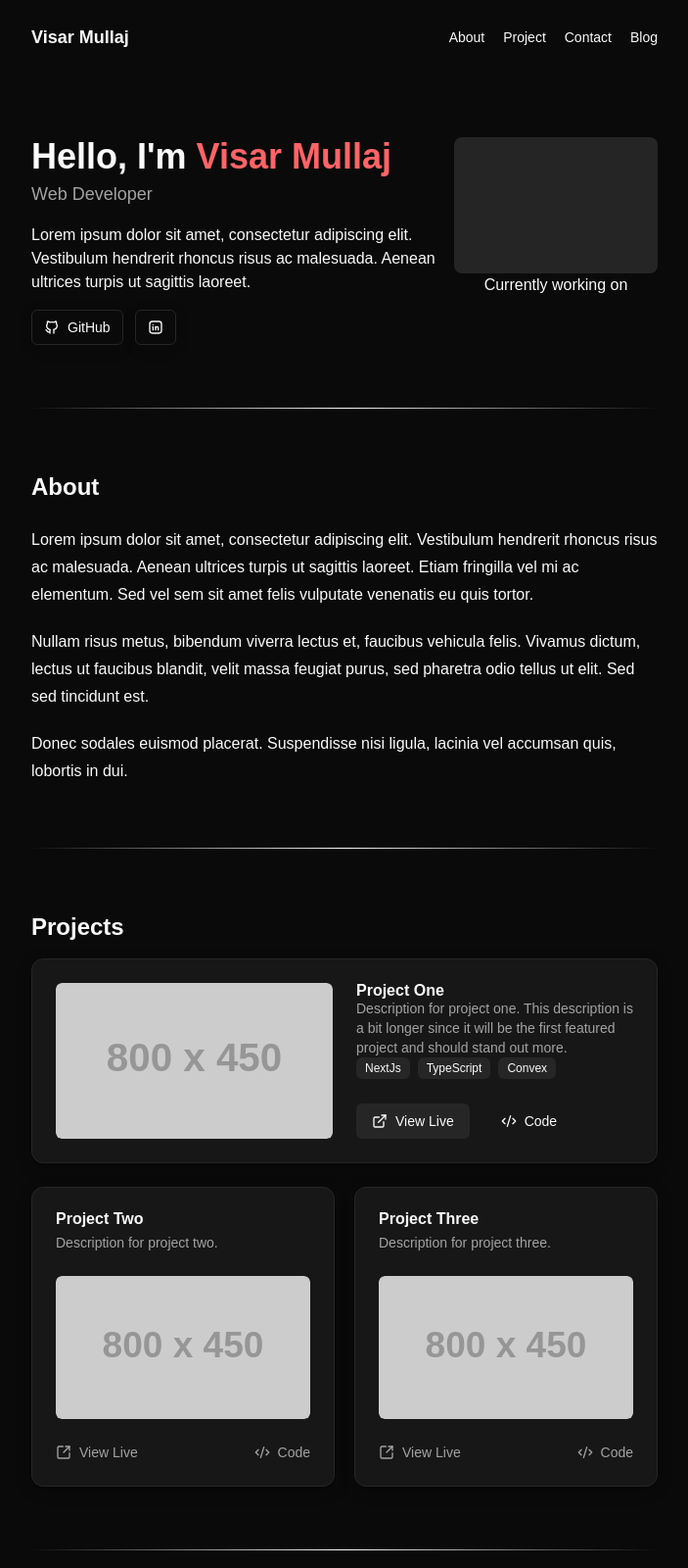
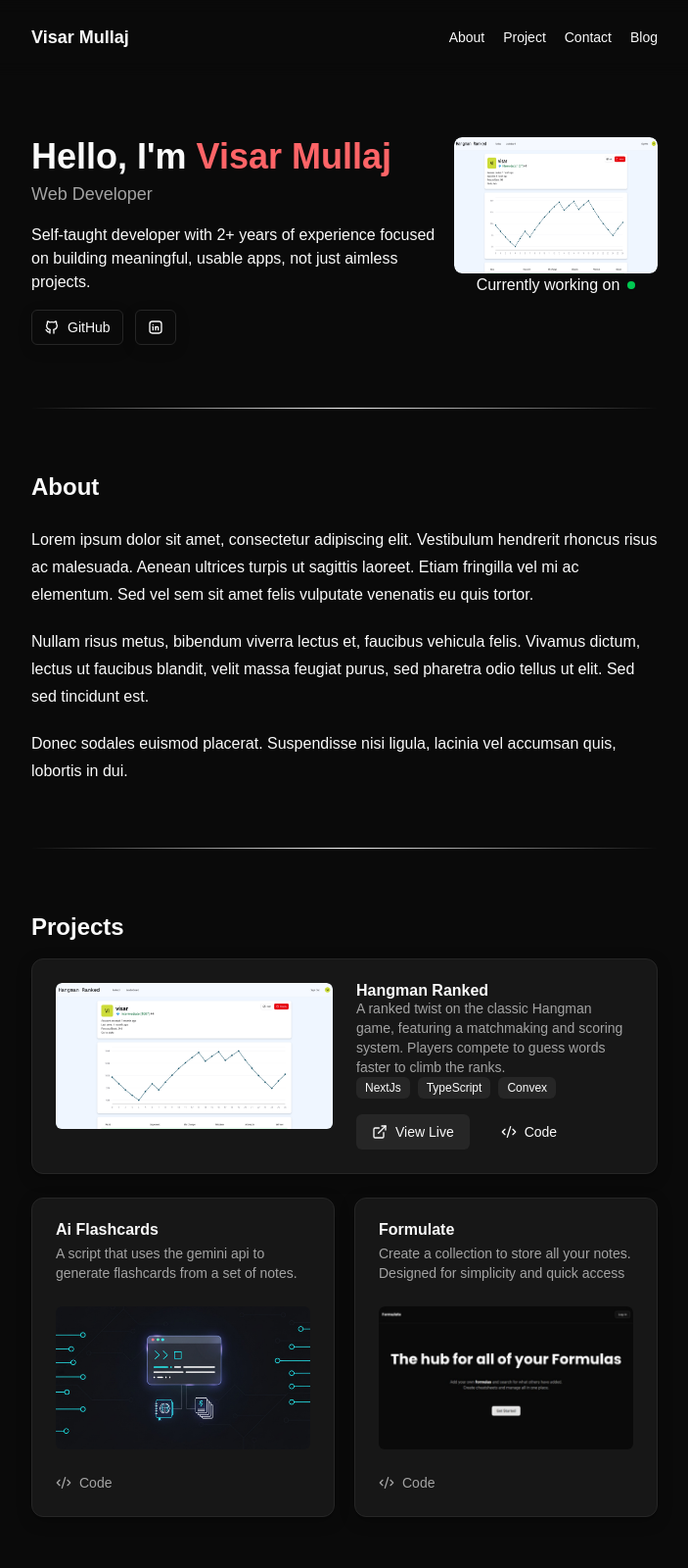
Before and after one commit to Notava1ble/Notava1ble.github.io, an Astro site: page / in a window 1280 px wide. Shown: the top 1600 px of the page at 98% size, without its empty margins (288-991 px from the left). Built offline with nearby package versions, Linux system fonts and the light colour scheme; Astro itself is replaced by a stand-in of ours; placeholder pictures from the web are drawn by us.

Commit message:
Added the projects

```diff
--- a/src/components/sections/Header.astro
+++ b/src/components/sections/Header.astro
@@ -1,11 +1,11 @@
 ---
 import { AspectRatio } from "../ui/aspect-ratio";
-import { Button, buttonVariants } from "../ui/button";
-import { Skeleton } from "../ui/skeleton";
+import { buttonVariants } from "../ui/button";
+import { cn } from "@/lib/utils";
 
 import GitHubIcon from "../../assets/icons/brand-github.svg";
 import LinkedInIcon from "../../assets/icons/brand-linkedin.svg";
-import { cn } from "@/lib/utils";
+import currentlyWorkngOn from "@/lib/data/currentlyWorkongOn";
 ---
 
 <header class="w-1/2 mx-auto flex mt-16 gap-4">
@@ -17,9 +17,8 @@ import { cn } from "@/lib/utils";
       <p class="text-muted-foreground text-lg">Web Developer</p>
     </div>
     <p>
-      Lorem ipsum dolor sit amet, consectetur adipiscing elit. Vestibulum
-      hendrerit rhoncus risus ac malesuada. Aenean ultrices turpis ut sagittis
-      laoreet.
+      Self-taught developer with 2+ years of experience focused on building
+      meaningful, usable apps, not just aimless projects.
     </p>
     <div class="flex gap-3">
       <a
@@ -40,9 +39,18 @@ import { cn } from "@/lib/utils";
     </div>
   </div>
   <div class="flex-1 text-center space-y-3">
-    <AspectRatio ratio={3 / 2}>
-      <Skeleton className="w-full h-full rounded-lg" />
-    </AspectRatio>
-    <p>Currently working on</p>
+    <a href={currentlyWorkngOn.link}>
+      <AspectRatio ratio={3 / 2} className="overflow-hidden rounded-lg">
+        <img
+          class="w-full h-full rounded-lg hover:scale-103 transition-all cursor-pointer"
+          src={currentlyWorkngOn.imagePath}
+          alt={currentlyWorkngOn.title}
+        />
+      </AspectRatio>
+    </a>
+    <div class="flex-center gap-2">
+      <p>Currently working on</p>
+      <span class="block size-2 rounded-full bg-green-500"> </span>
+    </div>
   </div>
 </header>
--- a/src/components/sections/Navbar.astro
+++ b/src/components/sections/Navbar.astro
@@ -3,7 +3,7 @@ import { Contact, Plus } from "lucide-react";
 import { Button } from "@/components/ui/button";
 ---
 
-<div
+<nav
   class="sticky top-0 pt-6 pb-6 w-full bg-background/50 backdrop-blur-sm z-100"
 >
   <div class="w-1/2 mx-auto flex justify-between items-center">
@@ -27,4 +27,4 @@ import { Button } from "@/components/ui/button";
       </ul>
     </div>
   </div>
-</div>
+</nav>
--- a/src/components/sections/Projects.astro
+++ b/src/components/sections/Projects.astro
@@ -18,27 +18,7 @@ import { Badge } from "../ui/badge";
 import { cn } from "@/lib/utils";
 import { buttonVariants } from "../ui/button";
 
-const projects = [
-  {
-    title: "Project One",
-    description:
-      "Description for project one. This description is a bit longer since it will be the first featured project and should stand out more.",
-    link: "https://example.com/project-one",
-    code: "https://github.com/user/project-one",
-  },
-  {
-    title: "Project Two",
-    description: "Description for project two.",
-    link: "https://example.com/project-two",
-    code: "https://github.com/user/project-two",
-  },
-  {
-    title: "Project Three",
-    description: "Description for project three.",
-    link: "https://example.com/project-three",
-    code: "https://github.com/user/project-three",
-  },
-];
+import projects from "@/lib/data/projects";
 ---
 
 <section class="w-1/2 mx-auto max-w-full mt-16" id="projects">
@@ -50,14 +30,12 @@ const projects = [
           <Card className="p-6 flex-center gap-6 col-span-2 group relative">
             <div class="flex-1 overflow-clip rounded-md relative h-full">
               <img
-                src={`https://placehold.co/800x450/f1f1f1/333333?text=${encodeURIComponent(
-                  project.title
-                )}&font=roboto`}
+                src={project.imagePath}
                 alt={project.title}
                 class="object-cover w-full rounded-md group-hover:scale-105 transition-all duration-200 group-hover:brightness-20"
               />
               <a
-                href={`/projects/${project.title.toLowerCase().replace(/\s+/g, "-")}`}
+                href={`/projects/${project.slug}`}
                 class={cn(
                   buttonVariants({ variant: "link" }),
                   "absolute top-1/2 left-1/2 -translate-1/2 z-100 hidden group-hover:inline-flex text-xl group-hover:underline"
@@ -70,13 +48,16 @@ const projects = [
               <div class="space-y-2">
                 <CardTitle>{project.title}</CardTitle>
                 <CardDescription>{project.description}</CardDescription>
+                {project.techs && (
                   <div class="flex gap-2 text-sm">
-                  <Badge variant="secondary">NextJs</Badge>
-                  <Badge variant="secondary">TypeScript</Badge>
-                  <Badge variant="secondary">Convex</Badge>
+                    {project.techs.map((tech) => (
+                      <Badge variant="secondary">{tech}</Badge>
+                    ))}
                   </div>
+                )}
               </div>
               <div class="flex gap-4 mt-4">
+                {project.link && (
                   <a
                     href={project.link}
                     target="_blank"
@@ -85,6 +66,8 @@ const projects = [
                     <ExternalLink className="size-4" />
                     View Live
                   </a>
+                )}
+                {project.code && (
                   <a
                     href={project.code}
                     target="_blank"
@@ -93,6 +76,7 @@ const projects = [
                     <CodeXml className="size-4" />
                     Code
                   </a>
+                )}
               </div>
             </div>
           </Card>
@@ -108,14 +92,12 @@ const projects = [
                 className="overflow-clip rounded-md relative"
               >
                 <img
-                  src={`https://placehold.co/800x450/f1f1f1/333333?text=${encodeURIComponent(
-                    project.title
-                  )}&font=roboto`}
+                  src={project.imagePath}
                   alt={project.title}
                   class="object-cover w-full rounded-md group-hover:scale-105 group-hover:brightness-20 transition-all duration-200"
                 />
                 <a
-                  href={`/projects/${project.title.toLowerCase().replace(/\s+/g, "-")}`}
+                  href={`/projects/${project.slug}`}
                   class={cn(
                     buttonVariants({ variant: "link" }),
                     "absolute top-1/2 left-1/2 -translate-1/2 z-100 hidden group-hover:inline-flex text-xl group-hover:underline"
@@ -126,6 +108,7 @@ const projects = [
               </AspectRatio>
             </CardContent>
             <CardFooter className="justify-between">
+              {project.link && (
                 <a
                   class="flex gap-2 text-sm text-muted-foreground hover:underline items-center"
                   href={project.link}
@@ -135,6 +118,8 @@ const projects = [
                   <SquareArrowOutUpRight className="size-4" />
                   View Live
                 </a>
+              )}
+              {project.code && (
                 <a
                   class="flex gap-2 text-sm text-muted-foreground hover:underline items-center"
                   href={project.code}
@@ -144,6 +129,7 @@ const projects = [
                   <CodeXml className="size-4" />
                   Code
                 </a>
+              )}
             </CardFooter>
           </Card>
         );
--- /dev/null
+++ b/src/lib/data/currentlyWorkongOn.ts
@@ -0,0 +1,11 @@
+import hangmanImg from "../../assets/hangman-ranked-profile.png";
+
+const currentlyWorkngOn = {
+  title: "Hangman Ranked",
+  description: "The classic word guessing game with a competitive twist.",
+  link: "https://hangman-ranked.vercel.app/",
+  github: "https://github.com/Notava1ble/hangman-ranked",
+  imagePath: hangmanImg.src,
+};
+
+export default currentlyWorkngOn;
--- /dev/null
+++ b/src/lib/data/projects.ts
@@ -0,0 +1,37 @@
+import hangmanImg from "@/assets/hangman-ranked-profile.png";
+import aiFlashcardsImg from "@/assets/ai-flashcards.jpg";
+import formulateImg from "@/assets/formulate-home-lorez.png";
+
+const projects = [
+  {
+    title: "Hangman Ranked",
+    slug: "hangman-ranked",
+    description:
+      "A ranked twist on the classic Hangman game, featuring a matchmaking and scoring system. Players compete to guess words faster to climb the ranks.",
+    techs: ["NextJs", "TypeScript", "Convex"],
+    status: "Production",
+    link: "https://hangman-ranked.vercel.app/",
+    code: "https://github.com/Notava1ble/hangman-ranked",
+    imagePath: hangmanImg.src,
+  },
+  {
+    title: "Ai Flashcards",
+    slug: "ai-flashcards",
+    description:
+      "A script that uses the gemini api to generate flashcards from a set of notes.",
+    status: "Not maintained",
+    code: "https://github.com/Notava1ble/aiflashcards",
+    imagePath: aiFlashcardsImg.src,
+  },
+  {
+    title: "Formulate",
+    slug: "formulate",
+    description:
+      "Create a collection to store all your notes. Designed for simplicity and quick access",
+    status: "Work in progress",
+    code: "https://github.com/Notava1ble/formulate",
+    imagePath: formulateImg.src,
+  },
+];
+
+export default projects;
```
Also changed, not shown: src/assets/ai-flashcards.jpg (added), src/assets/formulate-home-lorez.png (added), src/assets/hangman-ranked-profile.png (added). Lines whose indentation alone changed are shown as unchanged.
